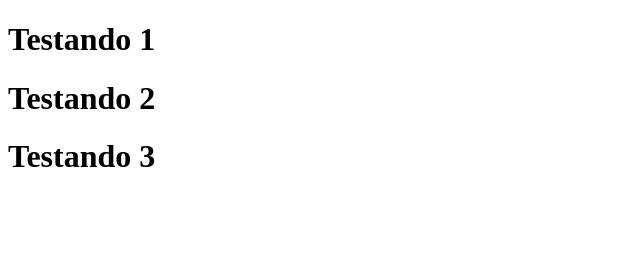
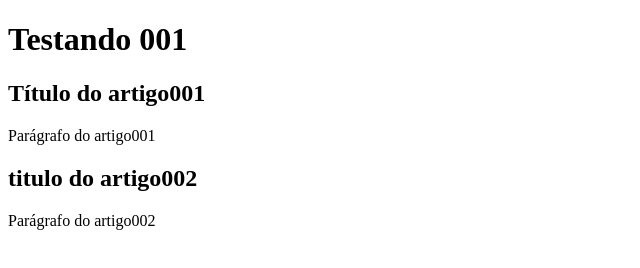
Before and after one commit to raphaelpereirarps03/proa-teste, a plain HTML site: page index.html in a window 1280 px wide. Shown: the whole page, without its empty margins (0-640 px from the left). Drawn offline with Linux system fonts and the light colour scheme.

Commit message:
Update index.html

```diff
--- a/index.html
+++ b/index.html
@@ -7,11 +7,19 @@
 </head>
 <body>
     <main>
-        <h1> Testando 1</h1>
+        <header>
+            <!-- ctrl + shift + p = envelopa o que for selecionado-->
+            <h1> Testando 001</h1>
+        </header>
+        <article>
+            <h1> Título do artigo001</h1>
+            <p> Parágrafo do artigo001</p>
+        </article>
 
-        <h1> Testando 2</h1>
-
-        <h1> Testando 3</h1>
+        <article>
+            <h1> titulo do artigo002</h1>
+            <p> Parágrafo do artigo002</p>
+        </article>
     </main>
 </body>
 </html>
```
